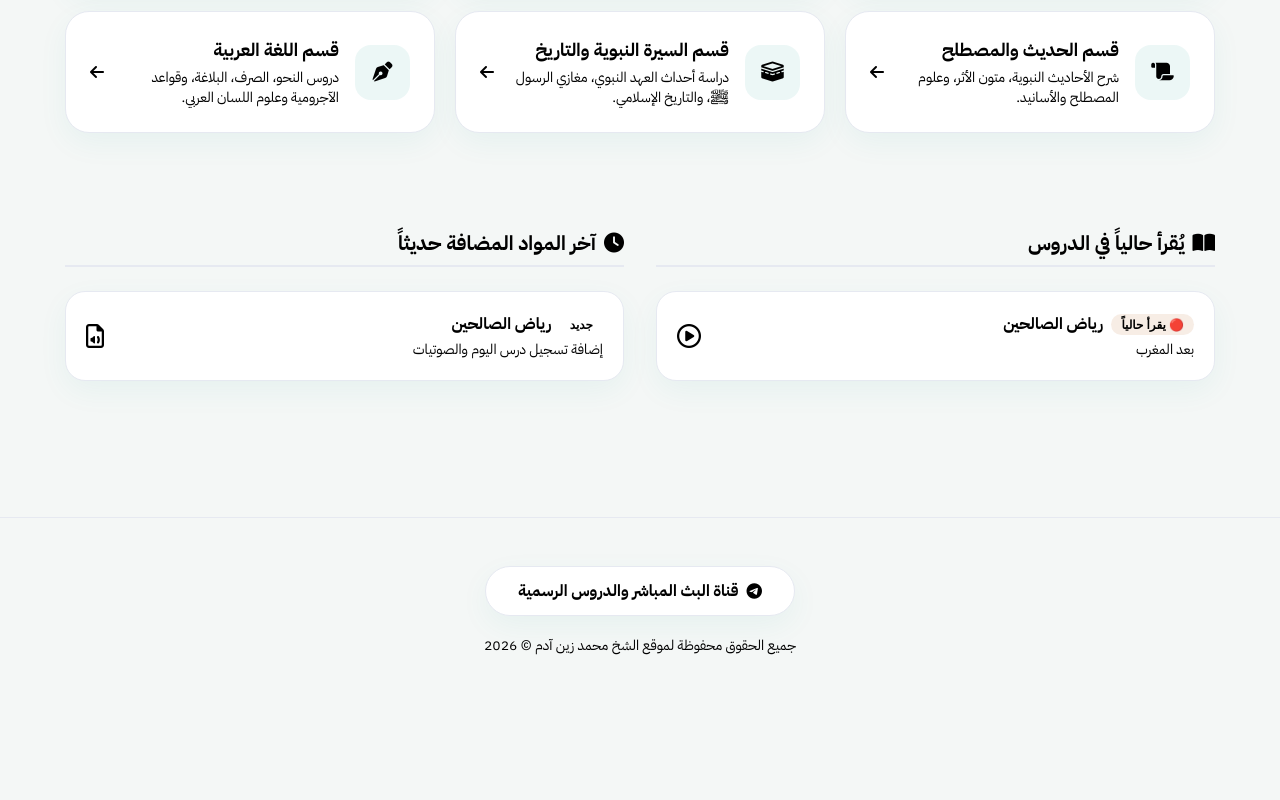
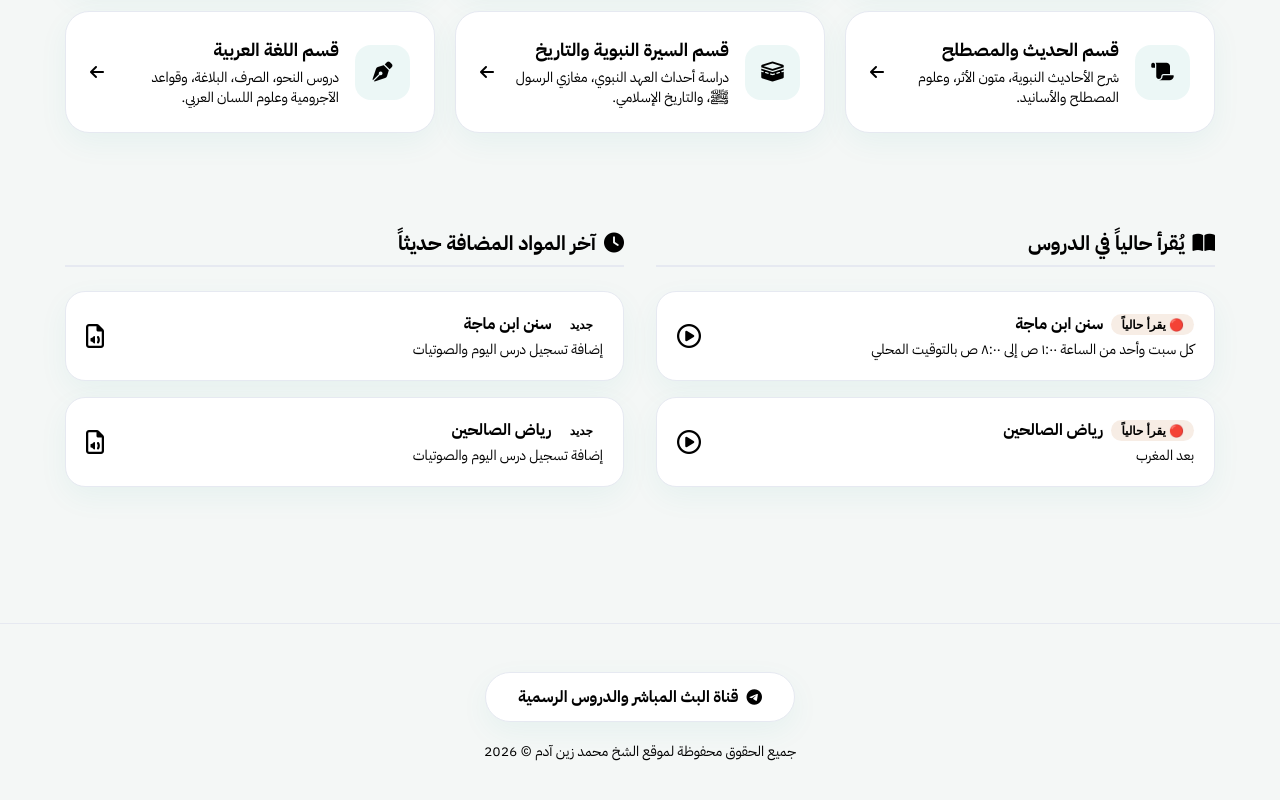
Before and after one commit to ibnhalal/sheikh-site, a Next.js app: page / in a window 1280 px wide. Shown: the part 708-1508 px from the top of the page. Before the commit the page ends 1412 px from the top, so only its background shows below. Built offline with nearby package versions, Linux system fonts and the light colour scheme.

Commit message:
Update home.js

```diff
--- a/data/home.js
+++ b/data/home.js
@@ -108,6 +108,17 @@ export const categories = [
 
 // "يُقرأ حالياً" books — link to their real lesson pages
 export const readingNow = [
+  {
+    href: "/last-update/ibnmajah",
+    slug: "ibnmajah",
+    title: { ar: "سنن ابن ماجة", en: "Sunan Ibn Majah", am: "ሱነን ኢብኑ ማጃህ" },
+    author: { ar: "الإمام ابن ماجة", en: "Imam Ibn Majah", am: "ኢማም ኢብኑ ማጃህ" },
+    desc: {
+      ar: " كل سبت وأحد من الساعة ١:٠٠ ص إلى ٨:٠٠ ص بالتوقيت المحلي  ",
+      en: "Every Saturday and Sunday from 1:00 AM to 8:00 AM local time  ",
+      am: "ዘወትር ቅዳሜና እሁድ ጠዋት ከ1:00 - 2:00  ",
+    },
+  },
   // {
   //   href: "/tafseer/osoul",
   //   title: { ar: "تفسير أصول في التفسير", en: "Osoul fee Al-Tafsir", am: "ኡሱል ፊ ተፍሲር" },
@@ -163,6 +174,17 @@ export const readingNow = [
 ];
 
 export const latestAdded = [
+  {
+    href: "/last-update/ibnmajah",
+    slug: "ibnmajah",
+    title: { ar: "سنن ابن ماجة", en: "Sunan Ibn Majah", am: "ሱነን ኢብኑ ማጃህ" },
+    author: { ar: "الإمام ابن ماجة", en: "Imam Ibn Majah", am: "ኢማም ኢብኑ ማጃህ" },
+    desc: {
+      ar: "إضافة تسجيل درس اليوم والصوتيات",
+      en: "Today's lesson recording added",
+      am: "የዛሬው ትምህርት ተጨምሯል",
+    },
+  },
 
   {
     href: "https://t.me/SheikhMuhammedZainAdam/16930",
```
